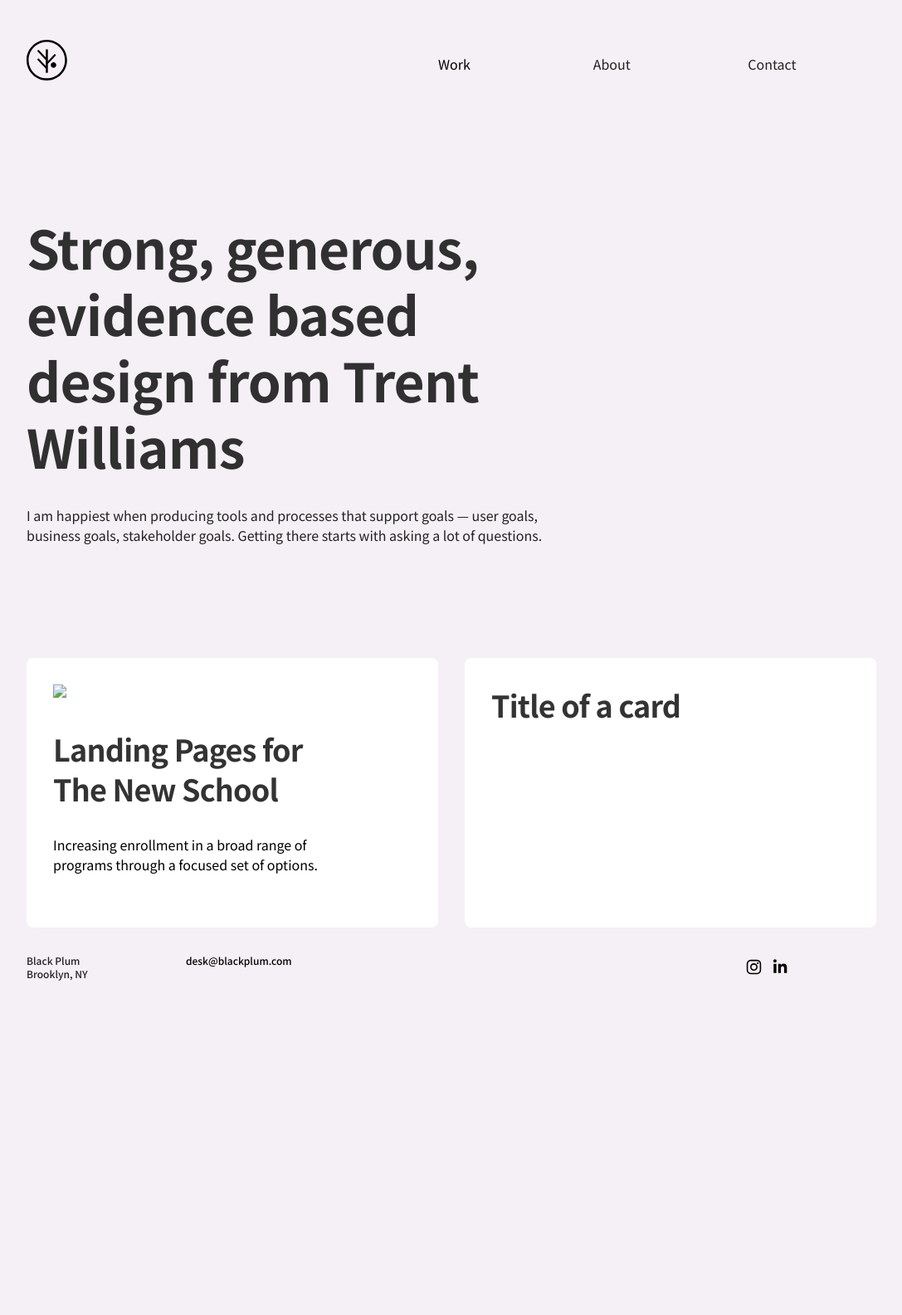
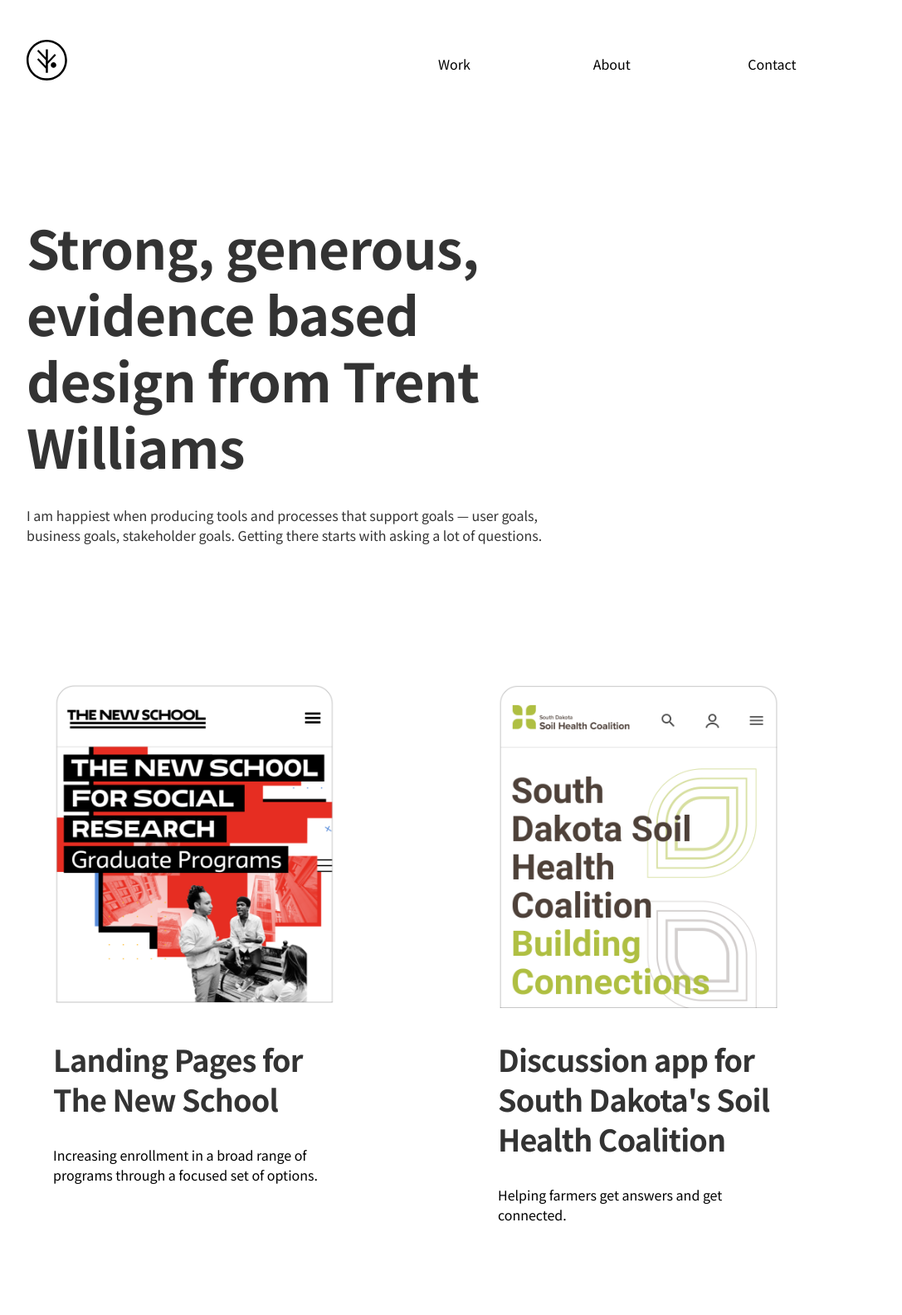
Before and after one commit to willmstrent/Portfolio_2021, a plain HTML site: page index.html in a window 1280 px wide. Shown: the top 1585 px of the page at 83% size, without its empty margins (96-1183 px from the left). Before the commit the page ends 1438 px from the top, so only its background shows below. Drawn offline with Linux system fonts and the light colour scheme.

Commit message:
index changes

```diff
--- a/css/gridnik.css
+++ b/css/gridnik.css
@@ -7,19 +7,19 @@ ___________________________________*/
     margin: 0px;
 }
 
-.pagecolor {
+/* .pagecolor {
      background-color: #f5f0f5;
      background-color: rgb(245,240,245);
          background:#f5f0f5;
          bgcolor:#f5f0f5;
          #safari { background-color:#f5f0f5 }
-   }
+   } */
 
    body {
      font-size: 1rem;
      font-weight: 400;
      font-family: "Noto Sans JP", Helvetica, Arial, sans-serif;
-     color: #222;
+     color: rgba(0, 0, 0, 0.8);
     }
 
 
@@ -56,15 +56,18 @@ ___________________________________*/
 
 @media (min-width: 1000px) {
 .teasers {
+  margin-bottom: 8rem;
   display: grid;
   grid-template-columns:  4fr 4fr;
-  column-gap: 2rem;
+  column-gap: 3rem;
+  row-gap: 3rem;
 }
 }
 
 
 .footmatter {
   margin-bottom: 6rem;
+  margin-top: 6rem;
   display: grid;
   grid-template-rows:  1fr 1fr 1fr;
   column-gap: 2rem;
@@ -72,9 +75,10 @@ ___________________________________*/
 
 @media (min-width: 1000px) {
 .footmatter {
-  margin-bottom: 6rem;
+  margin-bottom: 12rem;
   display: grid;
   grid-template-columns:  2fr 8fr 2fr;
+  grid-template-rows: 1fr;
   column-gap: 2rem;
 }
 }
@@ -84,13 +88,14 @@ ___________________________________*/
    border: 0px	;
    border-style: solid;
    background-color: #fff;
-   border-radius: .5rem;
+   border-radius: 1rem;
    margin: 0 0 2rem 0;
  }
 
  @media (min-width: 1000px) {
  .card {
    padding: 2rem ;
+   margin: 0;
  }
 }
 
@@ -157,9 +162,9 @@ p {
     text-decoration: underline;
   }
 
-  a.shadow {
+  /* a.shadow {
      box-shadow:  inset 0 -4px 0 #F64FDA;
-  }
+  } */
 
   a.nodecor:hover {
     color: #000;
@@ -174,3 +179,8 @@ p {
     width: 100%;
     height: auto;
     box-sizing: border-box; }
+
+  .u-half-width {
+    width: 50%;
+    height: auto;
+    box-sizing: border-box; }
--- a/index.html
+++ b/index.html
@@ -52,9 +52,9 @@
     </svg>
     </a>
   </div>
-  <div><a href="work.html">Work</a></div>
-  <div>About</div>
-  <div>Contact</div>
+  <div><a href="work.html" title="Work Page">Work</a></div>
+  <div><a href="About.html" title="About Page">About</a></div>
+  <div><a href="Contact.html" title="Contact Page">Contact</a></div>
 </header>
 
   <article class="headline">
@@ -65,9 +65,32 @@
   </article>
 
   <article class="teasers">
-    <a href="tns_landing.html" class="nodecor" title="The New School landing pages">
-    <div class="card"><img src="images/TNS_landing_Hero_mobdesk.png" class="u-full-width textbreak" style="margin-bottom: 2rem"><h2 class="textbreak"> Landing Pages for The New School</h2> <p class="textbreak">Increasing enrollment in a broad range of programs through a focused set of options.</div></a>
-    <div class="card"> <h2> Title of a card</h2></div>
+    <a href="TNS_Landing.html" class="nodecor" title="The New School landing pages">
+    <div class="card"><img src="images/TNS_Landing_Homepage.png" class="u-full-width textbreak" style="margin-bottom: 2rem"><h2 class="textbreak"> Landing Pages for The New School</h2> <p class="textbreak">Increasing enrollment in a broad range of programs through a focused set of options.</div></a>
+
+    <a href="South-Dakota.html" class="nodecor" title="South Dakota Soil Health App">
+    <div class="card"><img src="images/South-Dakota_Homepage.png" class="u-full-width textbreak" style="margin-bottom: 2rem"><h2 class="textbreak">Discussion app for South Dakota's Soil Health Coalition</h2> <p class="textbreak">Helping farmers get answers and get connected.</div></a>
+
+    <a href="TFA.html" class="nodecor" title="Teach for America">
+    <div class="card"><img src="images/TFA_Homepage.png" class="u-full-width" style="margin-bottom: 2rem"><h2 class="textbreak">An ipad productivity tool for Teach For America</h2> <p class="textbreak">Making key activities conveniently accessible via a single app optimized for use on an ipad.</div></a>
+
+    <a href="Black-Plum_Scarves.html" class="nodecor" title="Black Plum scarves website">
+    <div class="card"><img src="images/Black-Plum_Scarves_Homepage.png" class="u-full-width textbreak" style="margin-bottom: 2rem"><h2 class="textbreak">Website for Black Plum Scarves</h2> <p class="textbreak">Evoking the boutique experience through storytelling.</div></a>
+
+    <div style="margin-top: 18rem; margin-bottom: 6rem"><hr>Visual Design</div><div><br></div>
+
+    <a href="TNS_Poster.html" class="nodecor" title="The New School undergrad recruiting poster">
+      <div class="card"><img src="images/TNS_poster_thumb.png" class="u-full-width"></div></a>
+
+    <a href="TNS_Cities.html" class="nodecor" title="The New School undergrad recruiting poster">
+    <div class="card"><img src="images/TNS_cities_1.png" class="u-full-width"></div></a>
+
+    <a href="TNS_Awareness.html" class="nodecor" title="The New School manifesto landing page">
+    <div class="card"><img src="images/TNS_awareness_thumb.png" class="u-full-width"></div></a>
+
+    <a href="TNS_Mannes.html" class="nodecor" title="The New School Mannes orchestra poster">
+    <div class="card"><img src="images/TNS_Mannes_Hero.png" class="u-full-width"></div></a>
+
   </article>
 
 
```
Also changed, not shown: images/Black-Plum_Scarves_Homepage.png (added), images/South-Dakota_Homepage.png (added), images/TFA_Homepage.png (added), images/TNS_Landing_Hero.png (added), images/TNS_Landing_Homepage-Teaser.png (added), images/TNS_Landing_Homepage-Teaser_.png (added), images/TNS_Landing_Homepage.png (added), images/TNS_Mannes_Hero.png (added), images/TNS_awareness_thumb.png (added), images/TNS_cities_1.png (added), images/TNS_poster_thumb.png (added).
